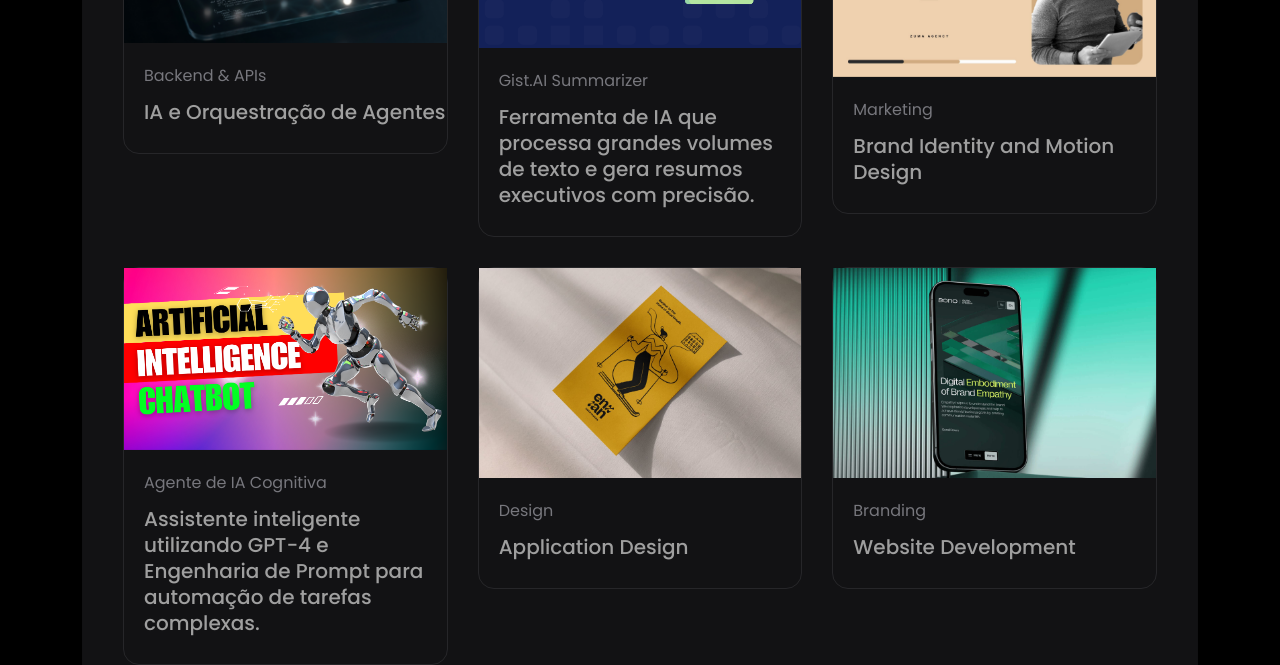
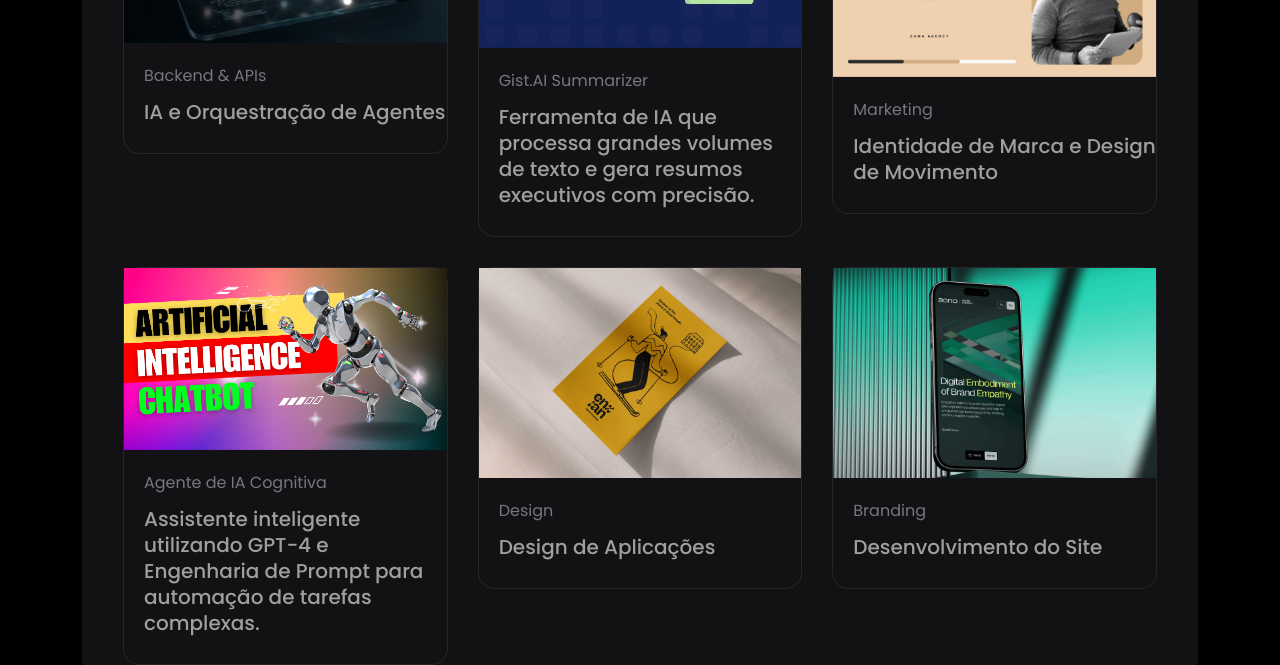
Before and after one commit to vn-24k/myportfoliovnsilva, a Nuxt app: page / in a window 1280 px wide. Shown: the part 2920-3585 px from the top of the page. Built offline with nearby package versions, Linux system fonts and the light colour scheme.

Commit message:
Update PortfolioArea.vue

```diff
--- a/components/home/PortfolioArea.vue
+++ b/components/home/PortfolioArea.vue
@@ -26,7 +26,7 @@ const portfolio_data = [
     id: 3,
     img: portfolio_img_3,
     category: "Marketing",
-    title: "Brand Identity and Motion Design",
+    title: "Identidade de Marca e Design de Movimento",
   },
   {
     id: 4,
@@ -38,13 +38,13 @@ const portfolio_data = [
     id: 5,
     img: portfolio_img_5,
     category: "Design",
-    title: "Application Design",
+    title: "Design de Aplicações",
   },
   {
     id: 6,
     img: portfolio_img_6,
     category: "Branding",
-    title: "Website Development",
+    title: "Desenvolvimento do Site",
   },
 ];
 
```
